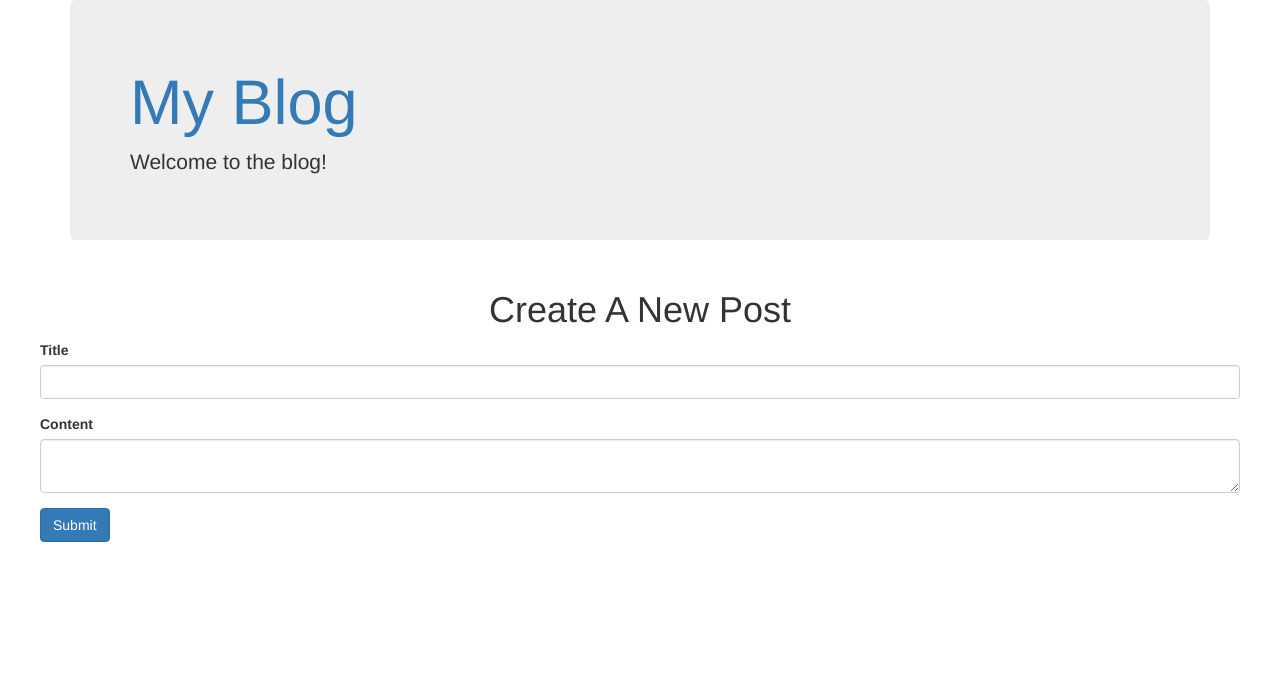
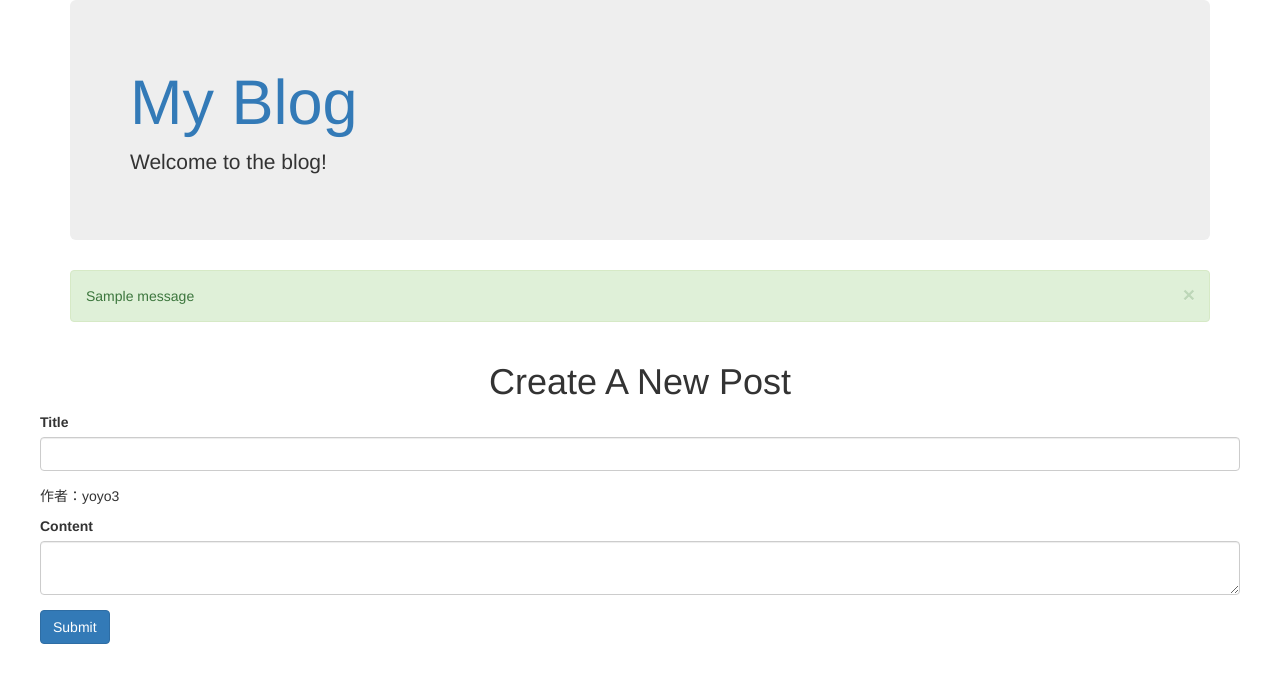
Before and after one commit to yao631029659/flask-table, a Flask app: page /blog/new in a window 1280 px wide. Shown: the top 683 px of the page. Run offline with Flask 2, Linux system fonts and the light colour scheme; a user stored in the database is signed in; tables that the repository leaves empty hold one stand-in row (values such as "Sample post"); one stand-in notice (Sample message) is shown; some libraries are stand-ins or nearby versions.

Commit message:
flask-login实现 提醒修复

```diff
--- a/webapp/controllers/blog.py
+++ b/webapp/controllers/blog.py
@@ -1,6 +1,6 @@
 import datetime
 from flask import Blueprint,render_template,url_for,redirect
-from flask_login import login_required
+from flask_login import login_required,current_user
 # 新的架构把表单和模型从控制器里面分离出去了 所以在这里要引入回来
 # 这个文件就相当于之前的main文件 main文件一直在运行 现在你把它写到里面来了 在原来的文件里面写蓝图 让它也运行里面的东西
 # 蓝图又和数据库打交道又和表现层打交道 所以两个文件都要引入
@@ -115,11 +115,11 @@ def new_post():
         new_post =Post(form.title.data)
         new_post.text=form.text.data
         new_post.publish_date=datetime.datetime.now()
+        new_post.writer = current_user.username
         # new_post.user = User.query.filter_by(username=current_user.username)
         db.session.add(new_post)
         db.session.commit()
         return redirect(url_for('.home'))
-
     return render_template('new.html',form=form)
 
 @blog_blueprint.route('/edit/<int:id>',methods=['GET','POST'])
--- a/webapp/controllers/main.py
+++ b/webapp/controllers/main.py
@@ -23,8 +23,6 @@ def login():
         login_user(user,remember=form.remember.data)
         flash('you have logged in',category='success')
         return redirect(url_for('blog.home'))
-    else:
-        flash('登陆失败',category='warning')
 
     return render_template(
         'login.html',
--- a/webapp/extensions.py
+++ b/webapp/extensions.py
@@ -7,13 +7,13 @@ bcrypt=Bcrypt()
 oid = OpenID()
 # oath = OAuth()
 login_manager=LoginManager()
+# @requied_login没有通过的时候才会执行 如果你直接跳转到 http://127.0.0.1:5000/login 是不会执行下面的语句的
 # 哪一个视图作为登陆页面 下面这些是默认配置 如果觉得不好用可以直接用 @login_manager.unauthorized_handler() 来写
 # 默认登陆的视图 main是蓝图名字 login是main下面的控制器
 login_manager.login_view = 'main.login'
 # 保护等级
 login_manager.session_protection='strong'
-# 默认的提示登陆的信息
-login_manager.login_message = '请登录'
+login_manager.login_message = '新增数据需要先登陆'
 login_manager.login_message_category = 'info'
 
 # 让底层可以userid回调高层的load_user 并读取对应的User到底层去
--- a/webapp/models.py
+++ b/webapp/models.py
@@ -62,6 +62,7 @@ class Post(db.Model):
     title=db.Column(db.String(255))
     text=db.Column(db.Text())
     publish_date=db.Column(db.DateTime())
+    writer = db.Column(db.String(255))
     # 不建议使用User.id(对象属性) user.id是类属性相当于 __tablename__
 
     comments=db.relationship(
--- a/webapp/templates/blog/base.html
+++ b/webapp/templates/blog/base.html
@@ -60,6 +60,19 @@
         <h1><a href="{{ url_for('.home') }}">My Blog</a> </h1>
         <p>Welcome to the blog!</p>
     </div>
+{#    在with里面有个好处 就是可以任意使用定义的变量#}
+    {% with messages=get_flashed_messages(with_categories=true) %}
+        {% if messages %}
+            {% for category,message in messages %}
+                <div class="alert alert-{{ category }} alert-dismissable"role="alert">
+                <button type="button" class="close" data-dismiss="alert">
+                    <span>&times;</span>
+                </button>
+                {{ message }}
+                </div>
+            {% endfor %}
+        {% endif %}
+    {% endwith %}
     <div class="row">
         {% block body %}
             内容
@@ -67,7 +80,6 @@
     </div>
 </div>
 {% block js %}
-    js
 {% endblock %}
 <script src="http://apps.bdimg.com/libs/jquery/2.0.0/jquery.min.js"></script>
     <!-- 最新的 Bootstrap 核心 JavaScript 文件 -->
--- a/webapp/templates/blog/new.html
+++ b/webapp/templates/blog/new.html
@@ -14,6 +14,12 @@
                 {% endif %}
                 {{ form.title(class_='form-control') }}
             </div>
+{#            作者#}
+
+               <p class="tab-content">
+                   作者：{{ current_user.username }}
+               </p>
+
             <div class="form-group">
                 {{ form.text.label }}
                 {% if form.text.errors %}
```
Also changed, not shown: webapp/templates/blog/post.html (+16 -7 lines), webapp/database.db.
